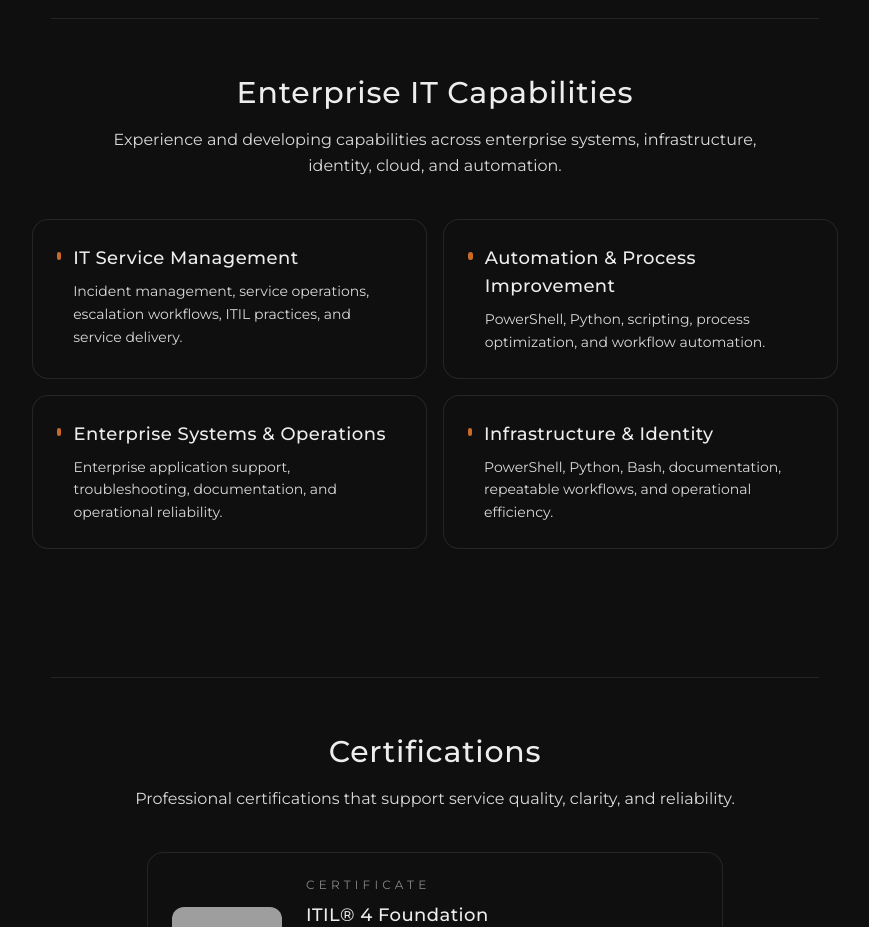
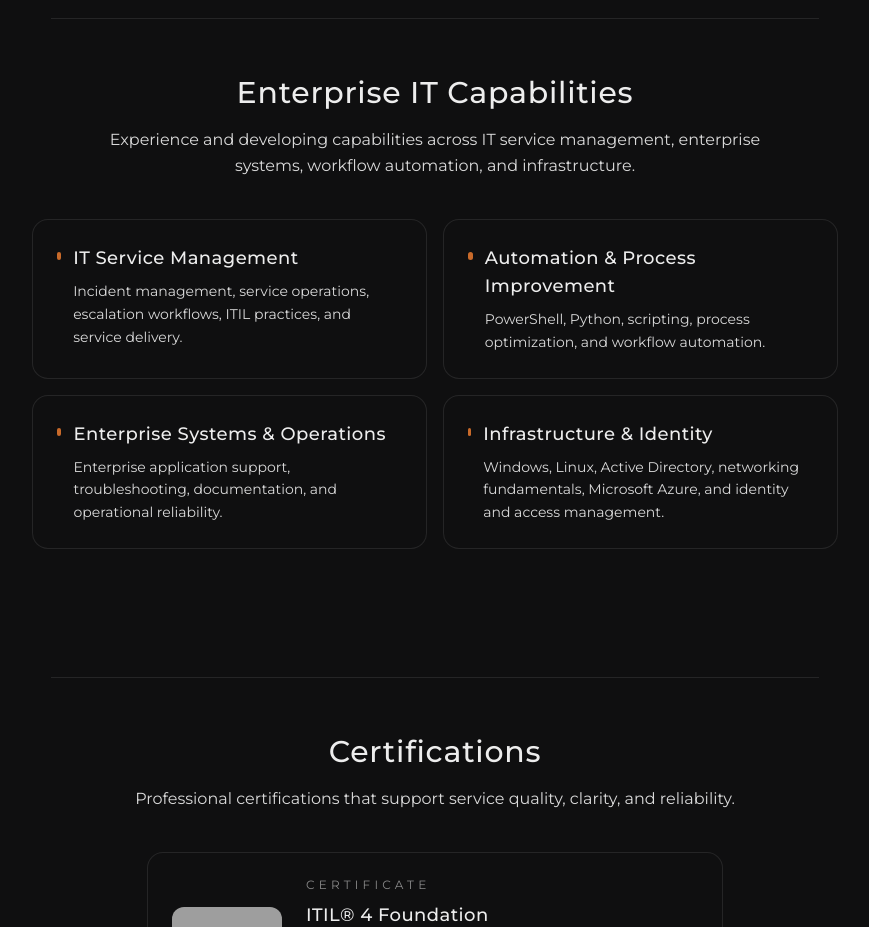
Before and after one commit to cameronhilliard/portfolio-2025, a Next.js app: page / in a window 1280 px wide. Shown: the part 2000-2927 px from the top of the page, without its empty margins (205-1074 px from the left). Built offline with nearby package versions, Linux system fonts and the light colour scheme; grey boxes are pictures that could not be loaded; what tailwindcss-animated would draw is missing.

Commit message:
commit today

```diff
--- a/src/app/components/Homepage.js
+++ b/src/app/components/Homepage.js
@@ -226,7 +226,7 @@ My professional interests include IT Service Management (ITSM), workflow automat
       Enterprise IT Capabilities
     </h2>
     <p className="mt-4 mx-auto font-mont max-w-2xl text-accent dark:text-[#DADADA] leading-relaxed">
-      Experience and developing capabilities across enterprise systems, infrastructure, identity, cloud, and automation.
+      Experience and developing capabilities across IT service management, enterprise systems, workflow automation, and infrastructure.
     </p>
   </div>
 
@@ -247,7 +247,7 @@ My professional interests include IT Service Management (ITSM), workflow automat
       },
       {
         title: "Infrastructure & Identity",
-        desc: "PowerShell, Python, Bash, documentation, repeatable workflows, and operational efficiency.",
+        desc: "Windows, Linux, Active Directory, networking fundamentals, Microsoft Azure, and identity and access management.",
       },
     ].map((item) => (
       <div
```
